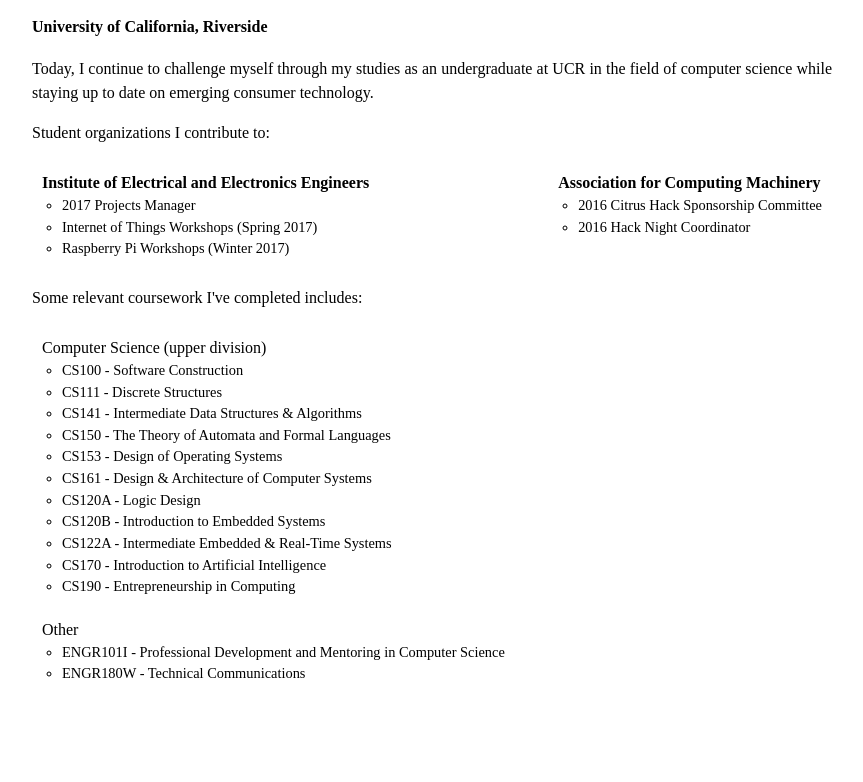
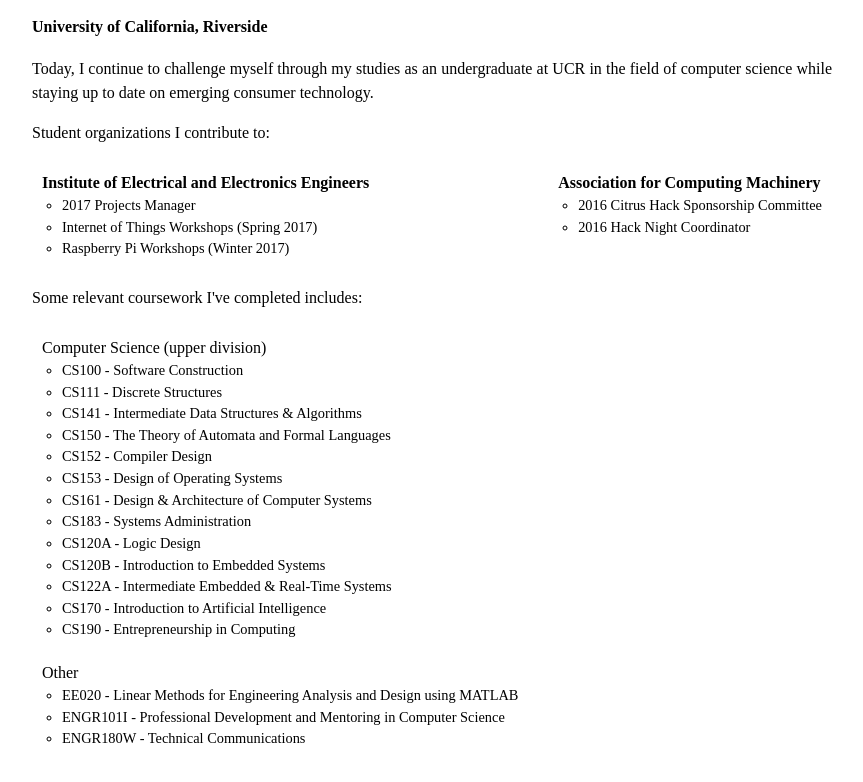
Before and after one commit to blamejoel/personal-site, a website: page index.html in a window 1280 px wide. Shown: the part 1275-2057 px from the top of the page, without its empty margins (208-1071 px from the left). Before the commit the page ends 1998 px from the top, so only its background shows below. Drawn offline with Linux system fonts and the light colour scheme.

Commit message:
updates courses for spring17

```diff
--- a/index.html
+++ b/index.html
@@ -228,10 +228,10 @@
                   <li>CS111 - Discrete Structures</li>
                   <li>CS141 - Intermediate Data Structures & Algorithms</li>
                   <li>CS150 - The Theory of Automata and Formal Languages</li>
-                  <!-- <li>CS152 - Compiler Design</li> -->
+                  <li>CS152 - Compiler Design</li>
                   <li>CS153 - Design of Operating Systems</li>
                   <li>CS161 - Design & Architecture of Computer Systems</li>
-                  <!-- <li>CS183 - Systems Administration</li> -->
+                  <li>CS183 - Systems Administration</li>
                   <li>CS120A - Logic Design</li>
                   <li>CS120B - Introduction to Embedded Systems</li>
                   <li>CS122A - Intermediate Embedded & Real-Time Systems</li>
@@ -241,8 +241,8 @@
               </li>
               <li>Other
                 <ul>
-                  <!-- <li>EE020 - Linear Methods for Engineering Analysis and -->
-                  <!--   Design using MATLAB</li> -->
+                  <li>EE020 - Linear Methods for Engineering Analysis and
+                    Design using MATLAB</li>
                   <li>ENGR101I - Professional Development and Mentoring in Computer
                     Science</li>
                   <li>ENGR180W - Technical Communications</li>
```
